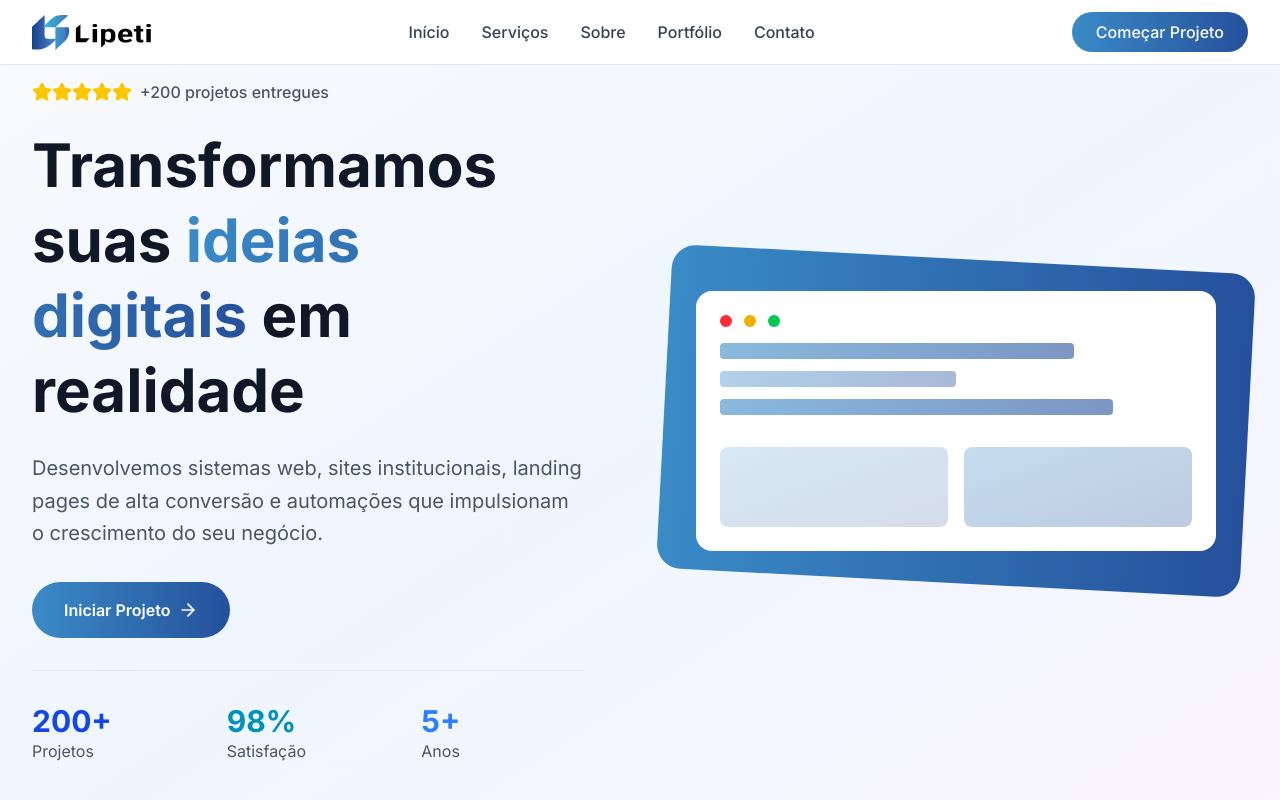
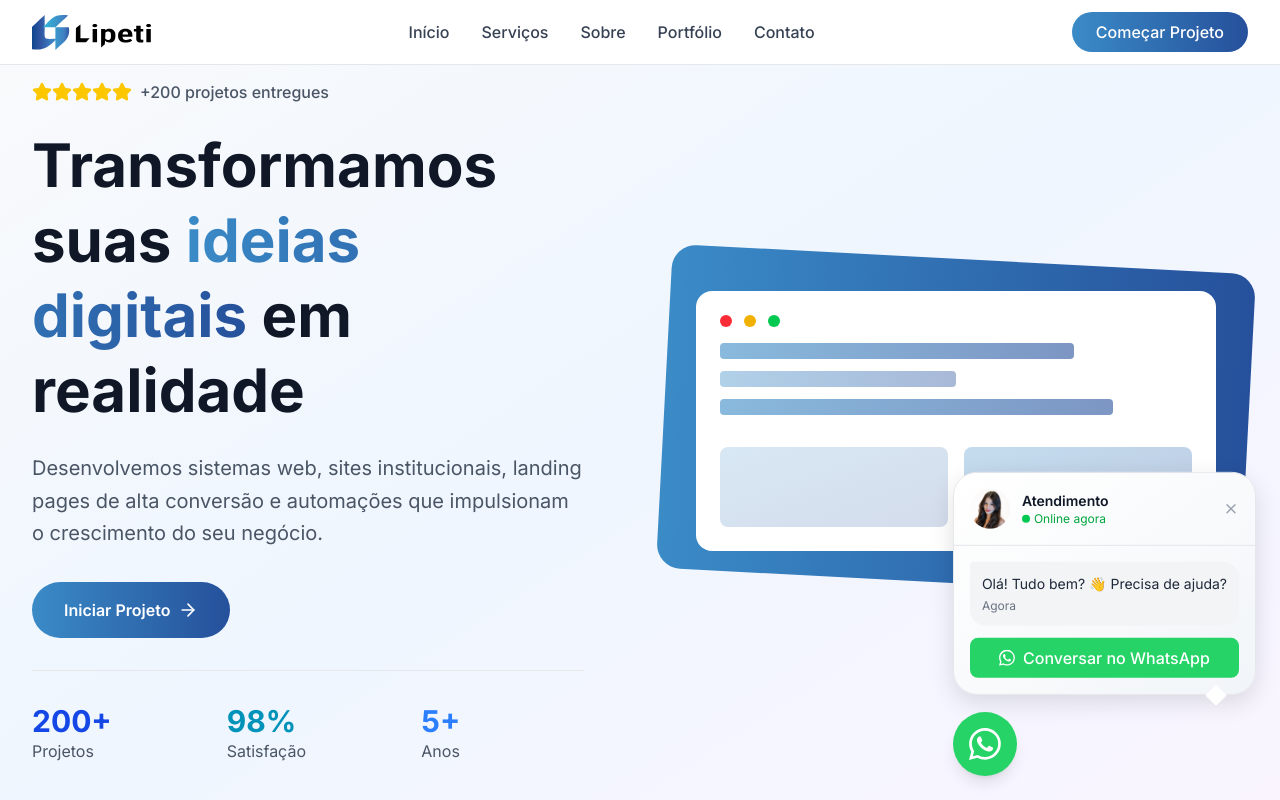
Before and after one commit to ThiagoFSPaiva/lipeti-ui, a Next.js app: page / in a window 1280 px wide. Shown: the top 800 px of the page. Built offline with nearby package versions, Linux system fonts and the light colour scheme.

Commit message:
feat: adicionado componente whatsapp

```diff
--- /dev/null
+++ b/src/app/components/WhatsAppFloat.tsx
@@ -0,0 +1,105 @@
+/* eslint-disable @next/next/no-img-element */
+'use client';
+
+import { useEffect, useState } from 'react';
+import { X } from 'lucide-react';
+
+const WhatsAppFloat = () => {
+  const [showMessage, setShowMessage] = useState(false);
+
+    useEffect(() => {
+        if (window.innerWidth >= 823) {
+            const timer = setTimeout(() => {
+                setShowMessage(true);
+            }, 4000);
+
+            return () => clearTimeout(timer);
+        }
+    }, []);
+
+  const openWhatsApp = () => {
+    const phoneNumber = '558179083470';
+    const message = encodeURIComponent('Olá! eu gostaria de conversar.');
+    const whatsappURL = `https://wa.me/${phoneNumber}?text=${message}`;
+    window.open(whatsappURL, '_blank');
+    setShowMessage(false);
+  };
+
+  const closeMessage = () => {
+    setShowMessage(false);
+  };
+
+  return (
+    <div className="fixed bottom-6 right-4 sm:right-6 z-50">
+      {showMessage && (
+        <div className="mb-4 animate-fade-in-up duration-700 ease-out transition-all max-w-[90vw] sm:max-w-xs">
+          <div className="bg-gradient-to-br from-white via-gray-50 to-slate-100 border border-gray-200 rounded-3xl shadow-[0_8px_24px_rgba(0,0,0,0.12)] relative animate-float overflow-hidden">
+            <div className="flex items-center gap-3 p-4 border-b border-gray-200">
+              <div className="w-10 h-10 rounded-full overflow-hidden flex items-center justify-center">
+                <img
+                  src="/atendente.webp"
+                  alt="atendente"
+                  className="w-full h-full object-cover"
+                />
+              </div>
+              <div className="flex-1">
+                <p className="font-semibold text-gray-900 text-sm">Atendimento</p>
+                <p className="text-xs text-green-600 flex items-center gap-1">
+                  <span className="w-2 h-2 bg-green-500 rounded-full"></span>
+                  Online agora
+                </p>
+              </div>
+              <button
+                onClick={closeMessage}
+                className="text-gray-400 hover:text-gray-600 transition-colors"
+              >
+                <X className="w-4 h-4" />
+              </button>
+            </div>
+
+            <div className="p-4">
+              <div className="bg-gray-100 rounded-2xl rounded-tl-sm p-3 mb-3">
+                <p className="text-sm text-gray-800">Olá! Tudo bem? 👋 Precisa de ajuda?</p>
+                <p className="text-xs text-gray-500 mt-1">Agora</p>
+              </div>
+
+              <button
+                onClick={openWhatsApp}
+                className="w-full bg-[#25D366] hover:bg-[#128C7E] text-white py-2 px-4 rounded-lg font-medium transition-colors duration-200 flex items-center justify-center gap-2"
+              >
+                <svg xmlns="http://www.w3.org/2000/svg" fill="currentColor" className="w-4 h-4" viewBox="0 0 16 16">
+                  <path d="M13.601 2.326A7.85 7.85 0 0 0 7.994 0C3.627 0 .068 3.558.064 7.926c0 1.399.366 2.76 1.057 3.965L0 16l4.204-1.102a7.9 7.9 0 0 0 3.79.965h.004c4.368 0 7.926-3.558 7.93-7.93A7.9 7.9 0 0 0 13.6 2.326zM7.994 14.521a6.6 6.6 0 0 1-3.356-.92l-.24-.144-2.494.654.666-2.433-.156-.251a6.56 6.56 0 0 1-1.007-3.505c0-3.626 2.957-6.584 6.591-6.584a6.56 6.56 0 0 1 4.66 1.931 6.56 6.56 0 0 1 1.928 4.66c-.004 3.639-2.961 6.592-6.592 6.592m3.615-4.934c-.197-.099-1.17-.578-1.353-.646-.182-.065-.315-.099-.445.099-.133.197-.513.646-.627.775-.114.133-.232.148-.43.05-.197-.1-.836-.308-1.592-.985-.59-.525-.985-1.175-1.103-1.372-.114-.198-.011-.304.088-.403.087-.088.197-.232.296-.346.1-.114.133-.198.198-.33.065-.134.034-.248-.015-.347-.05-.099-.445-1.076-.612-1.47-.16-.389-.323-.335-.445-.34-.114-.007-.247-.007-.38-.007a.73.73 0 0 0-.529.247c-.182.198-.691.677-.691 1.654s.71 1.916.81 2.049c.098.133 1.394 2.132 3.383 2.992.47.205.84.326 1.129.418.475.152.904.129 1.246.08.38-.058 1.171-.48 1.338-.943.164-.464.164-.86.114-.943-.049-.084-.182-.133-.38-.232"/>
+                </svg>
+                Conversar no WhatsApp
+              </button>
+            </div>
+          </div>
+
+          {/* Seta abaixo da caixa */}
+          <div className="absolute -bottom-2 right-8 w-4 h-4 bg-white border-r border-b border-gray-200 transform rotate-45"></div>
+        </div>
+      )}
+
+      {/* Botão flutuante */}
+      <div className="relative">
+        <button
+          onClick={() => setShowMessage(true)}
+          className="bg-[#25D366] hover:bg-[#128C7E] text-white rounded-full w-14 h-14 sm:w-16 sm:h-16 shadow-lg hover:shadow-xl transition-all duration-300 flex items-center justify-center group relative"
+          aria-label="Falar no WhatsApp"
+        >
+          <svg xmlns="http://www.w3.org/2000/svg" fill="currentColor" className="w-7 h-7 sm:w-8 sm:h-8 group-hover:scale-110 transition-transform duration-200" viewBox="0 0 16 16">
+            <path d="M13.601 2.326A7.85 7.85 0 0 0 7.994 0C3.627 0 .068 3.558.064 7.926c0 1.399.366 2.76 1.057 3.965L0 16l4.204-1.102a7.9 7.9 0 0 0 3.79.965h.004c4.368 0 7.926-3.558 7.93-7.93A7.9 7.9 0 0 0 13.6 2.326zM7.994 14.521a6.6 6.6 0 0 1-3.356-.92l-.24-.144-2.494.654.666-2.433-.156-.251a6.56 6.56 0 0 1-1.007-3.505c0-3.626 2.957-6.584 6.591-6.584a6.56 6.56 0 0 1 4.66 1.931 6.56 6.56 0 0 1 1.928 4.66c-.004 3.639-2.961 6.592-6.592 6.592m3.615-4.934c-.197-.099-1.17-.578-1.353-.646-.182-.065-.315-.099-.445.099-.133.197-.513.646-.627.775-.114.133-.232.148-.43.05-.197-.1-.836-.308-1.592-.985-.59-.525-.985-1.175-1.103-1.372-.114-.198-.011-.304.088-.403.087-.088.197-.232.296-.346.1-.114.133-.198.198-.33.065-.134.034-.248-.015-.347-.05-.099-.445-1.076-.612-1.47-.16-.389-.323-.335-.445-.34-.114-.007-.247-.007-.38-.007a.73.73 0 0 0-.529.247c-.182.198-.691.677-.691 1.654s.71 1.916.81 2.049c.098.133 1.394 2.132 3.383 2.992.47.205.84.326 1.129.418.475.152.904.129 1.246.08.38-.058 1.171-.48 1.338-.943.164-.464.164-.86.114-.943-.049-.084-.182-.133-.38-.232"/>
+          </svg>
+
+          {!showMessage && (
+            <div className="absolute -top-1 -right-1 w-5 h-5 bg-red-500 rounded-full flex items-center justify-center">
+              <span className="text-xs font-bold text-white">1</span>
+            </div>
+          )}
+        </button>
+      </div>
+    </div>
+  );
+};
+
+export default WhatsAppFloat;
--- a/src/app/globals.css
+++ b/src/app/globals.css
@@ -35,3 +35,31 @@
     -webkit-text-fill-color: transparent;
   }
 }
+
+@keyframes fade-in-up {
+  from {
+    opacity: 0;
+    transform: translateY(30px);
+  }
+  to {
+    opacity: 1;
+    transform: translateY(0);
+  }
+}
+
+@keyframes float {
+  0%, 100% {
+    transform: translateY(0);
+  }
+  50% {
+    transform: translateY(-5px);
+  }
+}
+
+.animate-fade-in-up {
+  animation: fade-in-up 0.6s ease-out both;
+}
+
+.animate-float {
+  animation: float 3s ease-in-out infinite;
+}
--- a/src/app/page.tsx
+++ b/src/app/page.tsx
@@ -9,16 +9,19 @@ import Header from "./components/Header";
 import Hero from "./components/Hero";
 import Services from "./components/Services";
 import Testimonials from "./components/Testimonials";
+import WhatsAppFloat from "./components/WhatsAppFloat";
 
 export default function Home() {
   return (
     <>
-    <div className="min-h-screen bg-white">
+
+      <div className="min-h-screen bg-white overflow-hidden">
         <Header />
         <Hero />
         <Services />
         <About />
         {/* <Portfolio /> */}
+        <WhatsAppFloat />
         <Testimonials />
         <Contact />
         <Footer />
```
Also changed, not shown: public/atendente.webp (added). Lines whose indentation alone changed are shown as unchanged.
